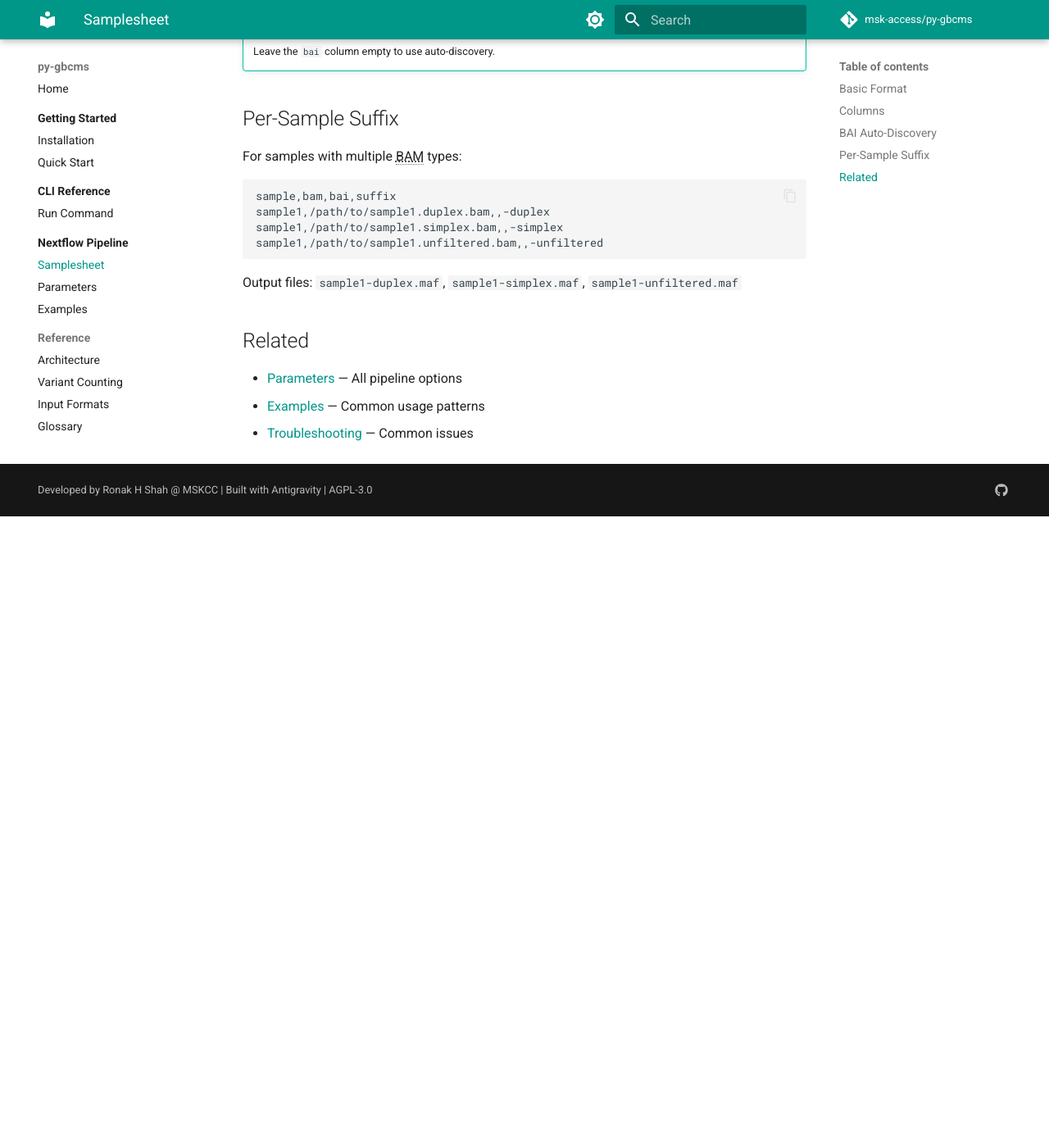
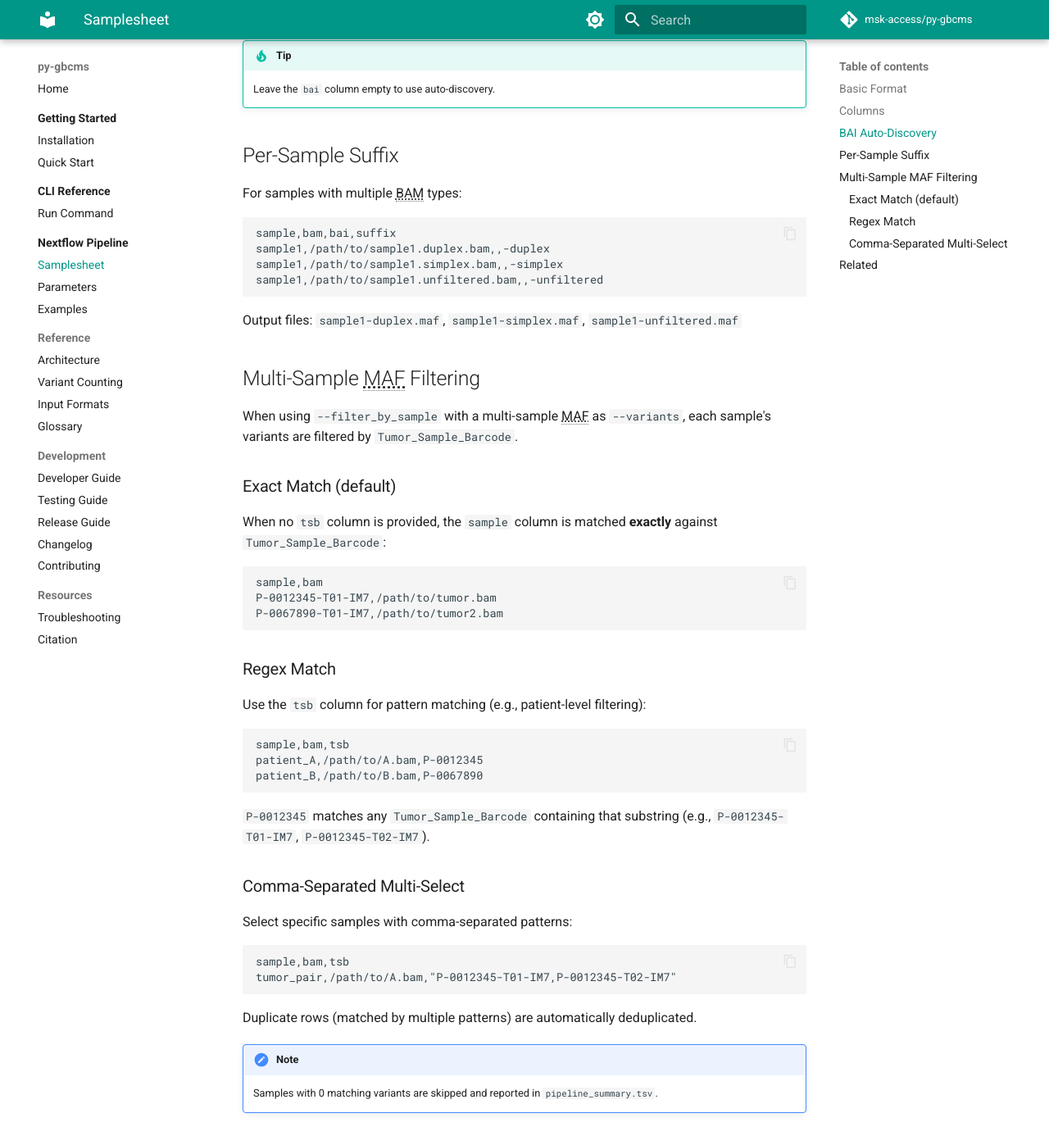
Before and after one commit to msk-access/py-gbcms, an MkDocs documentation site: the page built from docs/nextflow/samplesheet.md, in a window 1280 px wide and 1400 px high, scrolled down 977 px. Shown: the top 1397 px of the window at 82% size. Built offline with MkDocs 1.6.1 and Material for MkDocs 9.7.7, drawn with Linux system fonts in a browser that asks for light colours; comment, search, counter and statistics services are not loaded; the version menu is left out; before the commit the page ends 1607 px from its top, so only the background shows below that; some of the changed text lies outside the part shown.

Commit message:
feat(nextflow): add multi-sample MAF filtering with per-sample summary
New modules:
- FILTER_MAF: dual-mode matching (exact/regex) with dedup, emits
  filtered MAF + per-sample stats TSV
- PIPELINE_SUMMARY: collects all stats, produces pipeline_summary.tsv
  with formatted table in Nextflow log

Workflow changes:
- main.nf: optional 'tsb' column in samplesheet, conditional filtering
  via params.filter_by_sample, zero-variant samples gracefully skipped
- GBCMS_RUN: variants moved into sample tuple for per-sample MAF
- gbcms.nf: updated take/call signature
- nextflow.config: added filter_by_sample = false (default)

Documentation:
- samplesheet.md: added tsb column and multi-sample MAF section
- parameters.md: added filter_by_sample parameter
- examples.md: added multi-sample MAF filtering example

````diff
--- a/docs/nextflow/samplesheet.md
+++ b/docs/nextflow/samplesheet.md
@@ -19,6 +19,7 @@
 | `bam` | Yes | Path to BAM file |
 | `bai` | No | Path to BAM index (auto-discovers `.bam.bai` or `.bai`) |
 | `suffix` | No | Per-sample output suffix |
+| `tsb` | No | Tumor_Sample_Barcode pattern(s) for [MAF filtering](#multi-sample-maf-filtering) |
 
 ## BAI Auto-Discovery
 
@@ -43,6 +44,46 @@
 
 Output files: `sample1-duplex.maf`, `sample1-simplex.maf`, `sample1-unfiltered.maf`
 
+## Multi-Sample MAF Filtering
+
+When using `--filter_by_sample` with a multi-sample MAF as `--variants`, each sample's variants are filtered by `Tumor_Sample_Barcode`.
+
+### Exact Match (default)
+
+When no `tsb` column is provided, the `sample` column is matched **exactly** against `Tumor_Sample_Barcode`:
+
+```csv
+sample,bam
+P-0012345-T01-IM7,/path/to/tumor.bam
+P-0067890-T01-IM7,/path/to/tumor2.bam
+```
+
+### Regex Match
+
+Use the `tsb` column for pattern matching (e.g., patient-level filtering):
+
+```csv
+sample,bam,tsb
+patient_A,/path/to/A.bam,P-0012345
+patient_B,/path/to/B.bam,P-0067890
+```
+
+`P-0012345` matches any `Tumor_Sample_Barcode` containing that substring (e.g., `P-0012345-T01-IM7`, `P-0012345-T02-IM7`).
+
+### Comma-Separated Multi-Select
+
+Select specific samples with comma-separated patterns:
+
+```csv
+sample,bam,tsb
+tumor_pair,/path/to/A.bam,"P-0012345-T01-IM7,P-0012345-T02-IM7"
+```
+
+Duplicate rows (matched by multiple patterns) are automatically deduplicated.
+
+!!! note
+    Samples with 0 matching variants are skipped and reported in `pipeline_summary.tsv`.
+
 ## Related
 
 - [Parameters](parameters.md) — All pipeline options
````
Also changed, not shown: docs/nextflow/examples.md (+24 -0 lines), docs/nextflow/parameters.md (+1 -0 lines), 6 other files.
